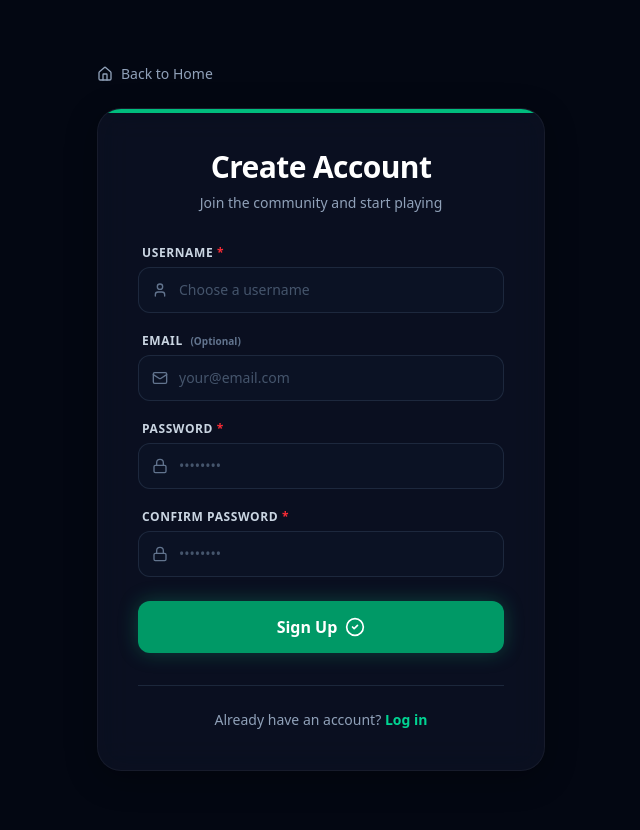
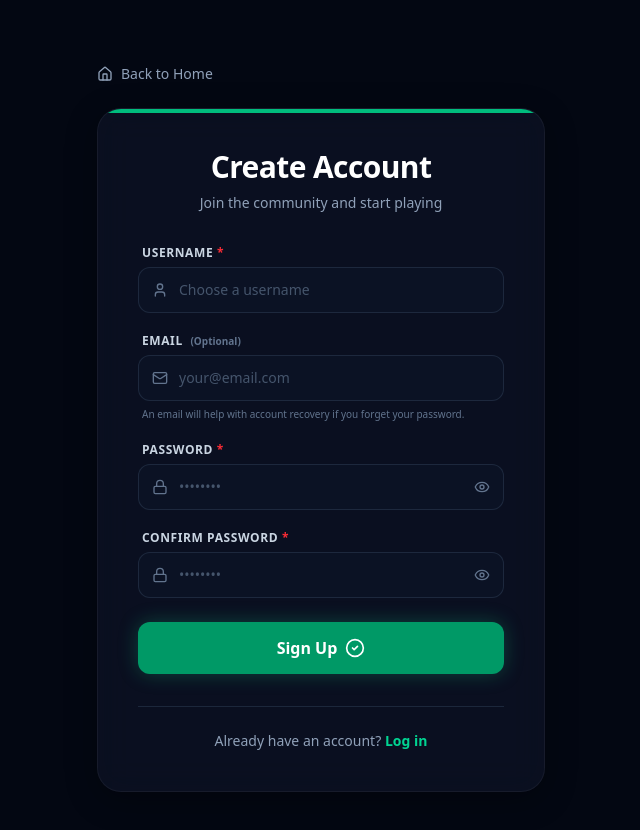
Before and after one commit to Osman-bin-nasir/connect4, a React (Vite) app in the folder client/: page /signup in a window 1280 px wide. Shown: the top 830 px of the page, without its empty margins (319-959 px from the left). Built offline with nearby package versions, Linux system fonts and the light colour scheme; no server answers.

Commit message:
fix: so many things - V

```diff
--- a/client/src/pages/Home.jsx
+++ b/client/src/pages/Home.jsx
@@ -190,19 +190,16 @@ function Home() {
             >
                 {/* Hero Section */}
                 <motion.div variants={itemVariants} className="text-center mb-16 max-w-3xl">
-                    <div className="inline-flex items-center gap-2 px-3 py-1 rounded-full bg-slate-800/50 border border-slate-700 text-sm text-slate-300 mb-6 backdrop-blur-md">
-                        <Zap className="w-4 h-4 text-amber-400" />
-                        <span>The ultimate multiplayer experience</span>
-                    </div>
+
 
                     <h1 className="text-5xl md:text-7xl font-black mb-6 tracking-tight leading-tight">
-                        <span className="text-white">Face off against </span>
+                        <span className="text-blue-100">Jack vs The Subreddit</span>
                         <br />
-                        <span className="text-gradient-primary">The Crowd</span>
+                        <span className="text-gradient-primary">Connect 4</span>
                     </h1>
 
                     <p className="text-lg md:text-xl text-slate-400 mb-10 leading-relaxed font-light px-4">
-                        Will you conquer the collective mind, or be crushed by the hive? Play 1v1, against our AI, or let the internet decide your fate in real-time.
+                        Can Jack beat the Subreddit?<br></br> Practice against friends or our AI until the challenge begins.
                     </p>
 
                     <div className="flex flex-col sm:flex-row gap-4 justify-center items-center">
@@ -244,12 +241,17 @@ function Home() {
                     </div>
 
                     {!isLoggedIn && (
-                        <p className="mt-6 text-slate-500">
-                            New here?{' '}
-                            <span onClick={() => navigate('/signup')} className="text-blue-400 hover:text-blue-300 font-medium cursor-pointer transition-colors">
-                                Create an account
-                            </span>
-                        </p>
+                        <div className="mt-6 flex flex-col items-center gap-1">
+                            <p className="text-slate-500">
+                                New here?{' '}
+                                <span onClick={() => navigate('/signup')} className="text-blue-400 hover:text-blue-300 font-medium cursor-pointer transition-colors">
+                                    Create an account
+                                </span>
+                            </p>
+                            <p className="text-slate-500/70 text-xs">
+                                (No email required to play)
+                            </p>
+                        </div>
                     )}
                 </motion.div>
 
@@ -387,6 +389,22 @@ function Home() {
 
                 </div>
             </motion.div>
+
+            {/* Credits Footer */}
+            <motion.div
+                initial={{ opacity: 0 }}
+                animate={{ opacity: 1 }}
+                transition={{ delay: 0.8, duration: 1 }}
+                className="w-full max-w-7xl mt-16 mb-6 text-center z-10 flex flex-col gap-2 relative"
+            >
+                <div className="absolute top-0 left-1/2 -translate-x-1/2 w-64 h-px bg-gradient-to-r from-transparent via-slate-700 to-transparent"></div>
+                <p className="text-slate-400 text-sm mt-6 flex items-center justify-center gap-1.5">
+                    Developed with <Heart className="w-4 h-4 text-rose-500 fill-rose-500 animate-pulse" /> by <a href="https://www.linkedin.com/in/osman-bin-nasir/" target="_blank" rel="noopener noreferrer" className="text-blue-400 hover:text-blue-300 font-bold transition-colors">Osman Bin Nasir</a>
+                </p>
+                <p className="text-slate-500 text-xs">
+                    Special thanks to <span className="text-slate-300 font-medium tracking-wide">u/Techie_Jack</span> for the subdomain and <span className="text-slate-300 font-medium tracking-wide">u/DeadSubDoc</span> for the jack.fun integration.
+                </p>
+            </motion.div>
         </div>
     );
 }
--- a/client/src/pages/Login.jsx
+++ b/client/src/pages/Login.jsx
@@ -3,12 +3,13 @@ import { useNavigate, Link } from 'react-router-dom';
 import axios from 'axios';
 import toast from 'react-hot-toast';
 import { motion } from 'framer-motion';
-import { User, Lock, ArrowRight, Home } from 'lucide-react';
+import { User, Lock, ArrowRight, Home, Eye, EyeOff } from 'lucide-react';
 import API_URL from '../config';
 
 function Login() {
     const [identifier, setIdentifier] = useState('');
     const [password, setPassword] = useState('');
+    const [showPassword, setShowPassword] = useState(false);
     const [isLoading, setIsLoading] = useState(false);
     const navigate = useNavigate();
 
@@ -97,12 +98,20 @@ function Login() {
                                     <Lock className="h-5 w-5 text-slate-500 group-focus-within:text-blue-400 transition-colors" />
                                 </div>
                                 <input
-                                    type="password"
+                                    type={showPassword ? "text" : "password"}
                                     value={password}
                                     onChange={(e) => setPassword(e.target.value)}
-                                    className="w-full bg-slate-900/50 text-white pl-11 pr-4 py-3.5 rounded-xl border border-slate-700/50 focus:border-blue-500 focus:ring-2 focus:ring-blue-500/20 outline-none transition-all placeholder:text-slate-600"
+                                    className="w-full bg-slate-900/50 text-white pl-11 pr-12 py-3.5 rounded-xl border border-slate-700/50 focus:border-blue-500 focus:ring-2 focus:ring-blue-500/20 outline-none transition-all placeholder:text-slate-600"
                                     placeholder="••••••••"
                                 />
+                                <button
+                                    type="button"
+                                    onClick={() => setShowPassword(!showPassword)}
+                                    className="absolute inset-y-0 right-0 pr-4 flex items-center text-slate-500 hover:text-slate-300 transition-colors"
+                                    tabIndex={-1}
+                                >
+                                    {showPassword ? <EyeOff className="h-5 w-5" /> : <Eye className="h-5 w-5" />}
+                                </button>
                             </div>
                         </div>
 
--- a/client/src/pages/Signup.jsx
+++ b/client/src/pages/Signup.jsx
@@ -3,7 +3,7 @@ import { useNavigate, Link } from 'react-router-dom';
 import axios from 'axios';
 import toast from 'react-hot-toast';
 import { motion } from 'framer-motion';
-import { User, Mail, Lock, CheckCircle2, Home } from 'lucide-react';
+import { User, Mail, Lock, CheckCircle2, Home, Eye, EyeOff } from 'lucide-react';
 import API_URL from '../config';
 
 function Signup() {
@@ -11,6 +11,8 @@ function Signup() {
     const [email, setEmail] = useState('');
     const [password, setPassword] = useState('');
     const [confirmPassword, setConfirmPassword] = useState('');
+    const [showPassword, setShowPassword] = useState(false);
+    const [showConfirmPassword, setShowConfirmPassword] = useState(false);
     const [isLoading, setIsLoading] = useState(false);
     const navigate = useNavigate();
 
@@ -121,6 +123,7 @@ function Signup() {
                                     placeholder="your@email.com"
                                 />
                             </div>
+                            <p className="text-[10px] text-slate-500 ml-1">An email will help with account recovery if you forget your password.</p>
                         </div>
 
                         <div className="space-y-1.5">
@@ -130,12 +133,20 @@ function Signup() {
                                     <Lock className="h-4 w-4 text-slate-500 group-focus-within:text-emerald-400 transition-colors" />
                                 </div>
                                 <input
-                                    type="password"
+                                    type={showPassword ? "text" : "password"}
                                     value={password}
                                     onChange={(e) => setPassword(e.target.value)}
-                                    className="w-full bg-slate-900/50 text-white pl-10 pr-4 py-3 rounded-xl border border-slate-700/50 focus:border-emerald-500 focus:ring-2 focus:ring-emerald-500/20 outline-none transition-all placeholder:text-slate-600 text-sm"
+                                    className="w-full bg-slate-900/50 text-white pl-10 pr-10 py-3 rounded-xl border border-slate-700/50 focus:border-emerald-500 focus:ring-2 focus:ring-emerald-500/20 outline-none transition-all placeholder:text-slate-600 text-sm"
                                     placeholder="••••••••"
                                 />
+                                <button
+                                    type="button"
+                                    onClick={() => setShowPassword(!showPassword)}
+                                    className="absolute inset-y-0 right-0 pr-3.5 flex items-center text-slate-500 hover:text-slate-300 transition-colors"
+                                    tabIndex={-1}
+                                >
+                                    {showPassword ? <EyeOff className="h-4 w-4" /> : <Eye className="h-4 w-4" />}
+                                </button>
                             </div>
                         </div>
 
@@ -146,12 +157,20 @@ function Signup() {
                                     <Lock className="h-4 w-4 text-slate-500 group-focus-within:text-emerald-400 transition-colors" />
                                 </div>
                                 <input
-                                    type="password"
+                                    type={showConfirmPassword ? "text" : "password"}
                                     value={confirmPassword}
                                     onChange={(e) => setConfirmPassword(e.target.value)}
-                                    className="w-full bg-slate-900/50 text-white pl-10 pr-4 py-3 rounded-xl border border-slate-700/50 focus:border-emerald-500 focus:ring-2 focus:ring-emerald-500/20 outline-none transition-all placeholder:text-slate-600 text-sm"
+                                    className="w-full bg-slate-900/50 text-white pl-10 pr-10 py-3 rounded-xl border border-slate-700/50 focus:border-emerald-500 focus:ring-2 focus:ring-emerald-500/20 outline-none transition-all placeholder:text-slate-600 text-sm"
                                     placeholder="••••••••"
                                 />
+                                <button
+                                    type="button"
+                                    onClick={() => setShowConfirmPassword(!showConfirmPassword)}
+                                    className="absolute inset-y-0 right-0 pr-3.5 flex items-center text-slate-500 hover:text-slate-300 transition-colors"
+                                    tabIndex={-1}
+                                >
+                                    {showConfirmPassword ? <EyeOff className="h-4 w-4" /> : <Eye className="h-4 w-4" />}
+                                </button>
                             </div>
                         </div>
 
```
